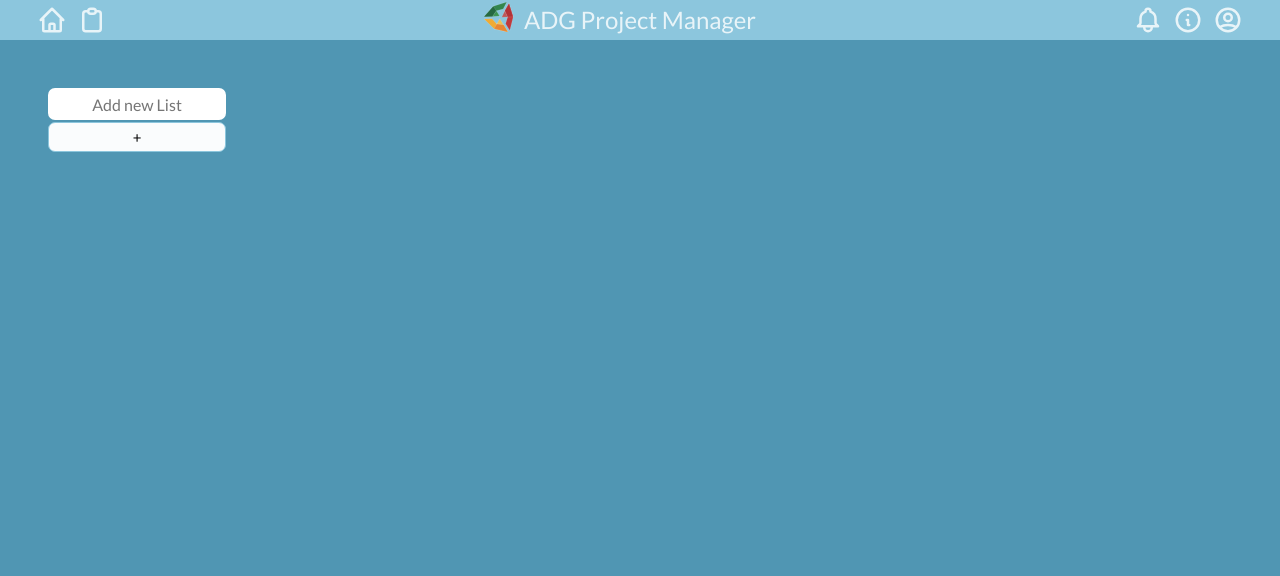
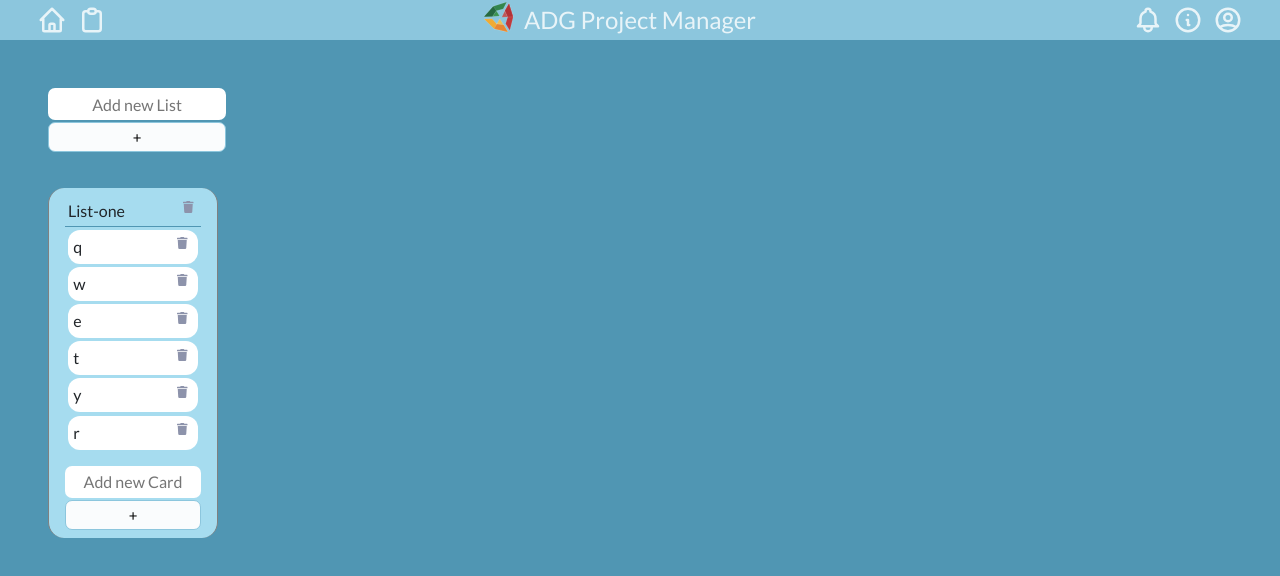
Before and after one commit to mounvip1525/ADG-Project-Manager, a React (Create React App) app: page /board in a window 1280 px wide. Shown: the top 576 px of the page. Built offline with nearby package versions, Linux system fonts and the light colour scheme.

Commit message:
added dnd to a single column

```diff
--- a/src/containers/Board/Board.js
+++ b/src/containers/Board/Board.js
@@ -1,11 +1,26 @@
 import React from "react";
 import { useState } from "react";
+import { v4 as uuid } from "uuid";
+import { DragDropContext } from "react-beautiful-dnd";
 import List from "../../components/List/List";
 import classes from "./Board.module.css";
 
 const Board = (props) => {
 	const [inputText, setInputText] = useState("");
-	const [lists, setLists] = useState([]);
+  const [lists, setLists] = useState([
+    {
+      title: "List-one",
+      id: uuid(),
+      cards: [
+        { task: "q", id: uuid() },
+        { task: "w", id: uuid() },
+        { task: "e", id: uuid() },
+        { task: "t", id: uuid() },
+        { task: "y", id: uuid() },
+        { task: "r", id: uuid() },
+      ],
+    },
+  ]);
   function inputValue(event) {
     const newItem = event.target.value;
     setInputText(newItem);
@@ -14,16 +29,72 @@ const Board = (props) => {
     setLists((prevItems) => {
       let title = inputText;
       setInputText("");
-			return [...prevItems, title];
+      return [...prevItems, { title: title, id: uuid(), cards: [] }];
+    });
+  }
+
+  function addCard(inputText, listId) {
+    setLists((prevItems) => {
+      return prevItems.map((list) =>
+        list.id === listId
+          ? { ...list, cards: [...list.cards, { task: inputText, id: uuid() }] }
+          : list
+      );
     });
   }
   function deleteList(id) {
     setLists((prevLists) => {
       return prevLists.filter((item, index) => {
-				return index !== id;
+        return item.id !== id;
       });
     });
   }
+
+  function deleteCard(listId, cardId) {
+    setLists((prevItems) => {
+      return prevItems.map((list) =>
+        list.id === listId
+          ? { ...list, cards: list.cards.filter((card) => card.id !== cardId) }
+          : list
+      );
+    });
+  }
+
+  function reorderArray(array, fromIndex, toIndex) {
+    console.log("This function is called");
+    let newArray = array;
+    const element = newArray.splice(fromIndex, 1);
+    console.log(element);
+    newArray.splice(toIndex, 0, element[0]);
+    return newArray;
+  }
+
+  function handleDragEnd(result) {
+    console.log(result);
+    const { destination, source, draggableId } = result;
+
+    if (!destination) {
+      return;
+    }
+    if (
+      destination.droppableId === source.droppableId &&
+      destination.index === source.index
+    ) {
+      return;
+    }
+
+    let newLists = lists.map((list) =>
+      list.id === source.droppableId
+        ? {
+            ...list,
+            cards: reorderArray(list.cards, source.index, destination.index),
+          }
+        : list
+    );
+    console.log(newLists);
+    setLists(newLists);
+  }
+
   return (
     <div className={classes.Board}>
       <div className={classes.text}>
@@ -39,14 +110,21 @@ const Board = (props) => {
           </button>
         </div>
       <div className={classes.boardItem}>
+        <DragDropContext onDragEnd={handleDragEnd}>
           {lists.map((listItem, index) => (
             <List
-            ListName={listItem}
-            key={index}
-            id={index}
               onDeleteList={deleteList}
+              addCard={addCard}
+              deleteCard={deleteCard}
+              ListName={listItem.title}
+              cards={listItem.cards}
+              key={listItem.id}
+              id={listItem.id}
             ></List>
           ))}
+        </DragDropContext>
+
+
       </div>
     </div>
   );
```
Lines whose indentation alone changed are shown as unchanged.
